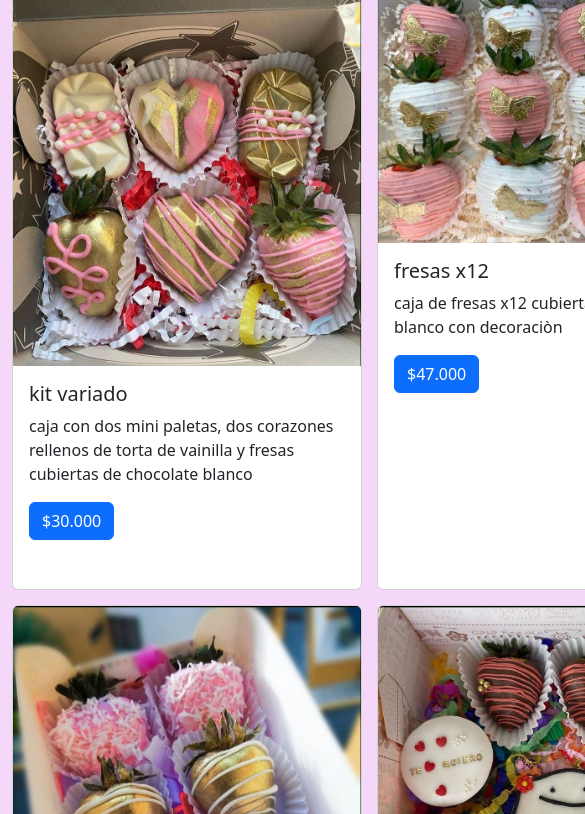
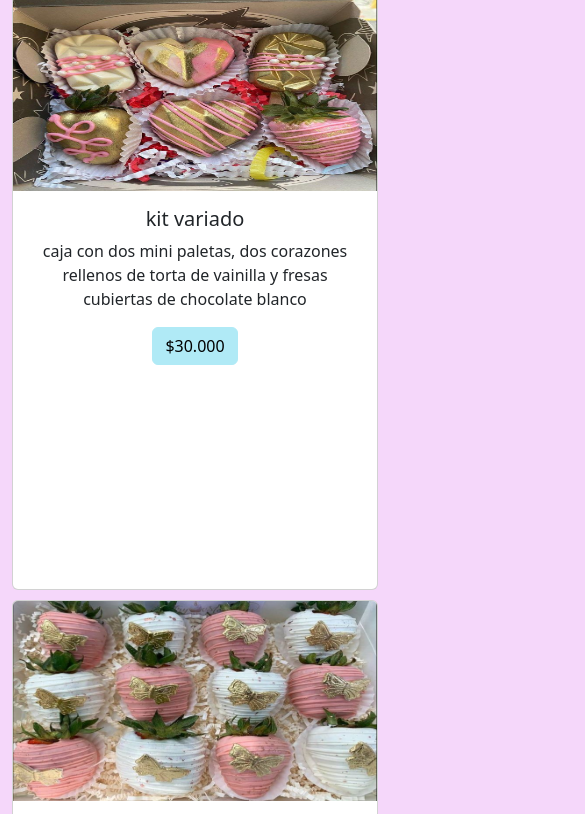
Before and after one commit to valentina7730/chocoboom, a plain HTML site: page pages/productos.html in a window 390 px wide. Shown: the part 257-1071 px from the top of the page, 585 px wide, since content can reach past the window. Drawn offline with nearby package versions, Linux system fonts and the light colour scheme.

Commit message:
ajuste responsive

```diff
--- a/css/estilo.css
+++ b/css/estilo.css
@@ -1,27 +1,32 @@
-*{
+* {
     margin: 0;
     padding: 0%;
 }
-img.logotipo{
+
+img.logotipo {
     width: 150px;
     height: 150px;
     border-radius: 50%;
 }
 
 
-body{
+body {
     background-color: #f5d7fa;
 }
-h1.titulo{
+
+h1.titulo {
     color: #6c4274;
     text-align: center;
     text-transform: uppercase;
 }
-main,footer {
+
+main,
+footer {
     max-width: 1250px;
     margin: auto;
 }
-header{
+
+header {
     padding: 5px 10px;
     display: flex;
     flex-direction: row;
@@ -29,42 +34,49 @@ header{
     max-width: 1250px;
     margin: auto;
 }
-header > div {
+
+header>div {
     flex-grow: 1;
 }
 
-button{
+button {
     background-color: #f1c8f8;
 }
 
+.navbar-toggler {
+    z-index: 2;
+}
 
-section.banner{
+section.banner {
     display: flex;
     flex-direction: column;
     justify-content: center;
 }
-nav{
+
+nav {
     display: flex;
     flex-direction: row;
     flex-grow: 10;
     margin-top: 20px;
 }
 
-.subnav ul{
+.subnav ul {
     display: none;
 }
-.subnav:hover ul{
+
+.subnav:hover ul {
     display: block;
     list-style: none;
 }
 
-nav >ul{
+nav>ul {
     display: flex;
     flex-direction: row;
     width: 100%;
     list-style: none;
     justify-content: space-evenly;
 }
+
 div h2 {
     margin: 0;
     padding: 0%;
@@ -75,14 +87,44 @@ div h2 {
 }
 
 
-.container{
+.container {
     height: 400px;
     width: 1250px;
     display: grid;
-    grid-template-columns: 350px 350px 350px;
-    grid-template-rows:  600px 600px;
+    grid-template-columns: repeat(3, 1fr);
+    grid-template-rows: minmax(600px, auto);
     grid-row-gap: 15px;
     grid-column-gap: 15px;
+}
 
+.card-body a {
+    color: black;
+    background-color: #B0EAF6;
+    border-color: #B0EAF6;
+}
+
+@media (max-width: 768px) {
+    .container {
+        display: grid;
+        width: 100%;
+        max-width: 100%;
+        grid-template-columns: repeat(2, 1fr);
+        grid-template-rows: minmax(600px, auto);
+        grid-row-gap: 10px;
+        grid-column-gap: 10px;
+        text-align: center;
+    }
+
+    .container .card img {
+        max-height: 200px;
+        max-width: 500px;
+        margin: auto;
+    }
+}
+
+@media (max-width: 576px) {
+    .container {
+        grid-template-columns: repeat(1, 1fr);
+    }
 
 }
--- a/pages/productos.html
+++ b/pages/productos.html
@@ -1,5 +1,6 @@
 <!DOCTYPE html>
 <html lang="en">
+
 <head>
     <meta charset="UTF-8">
     <meta http-equiv="X-UA-Compatible" content="IE=edge">
@@ -8,15 +9,18 @@
     <link rel="stylesheet" href="https://cdn.jsdelivr.net/npm/bootstrap@5.2.3/dist/css/bootstrap.min.css">
     <link rel="stylesheet" href="../css/estilo.css">
 </head>
+
 <body>
     <!--encabezado-->
     <header>
         <nav class="navbar navbar-expand-lg bg">
             <div class="container-fluid">
                 <a class="navbar-brand" href="#">
-                    <img class="logotipo" src="/img/logo.jpeg" alt="logo">
+                    <img class="logotipo" src="../img/logo.jpeg" alt="logo">
                 </a>
-                <button class="navbar-toggler" type="button" data-bs-toggle="collapse" data-bs-target="#navbarSupportedContent" aria-controls="navbarSupportedContent" aria-expanded="false" aria-label="Toggle navigation">
+                <button class="navbar-toggler" type="button" data-bs-toggle="collapse"
+                    data-bs-target="#navbarSupportedContent" aria-controls="navbarSupportedContent"
+                    aria-expanded="false" aria-label="Toggle navigation">
                     <span class="navbar-toggler-icon"></span>
                 </button>
                 <div class="collapse navbar-collapse" id="navbarSupportedContent">
@@ -25,13 +29,13 @@
                             <a class="nav-link active" aria-current="page" href="../index.html">Inicio</a>
                         </li>
                         <li class="nav-item">
-                            <a class="nav-link" href="/pages/ofertas.html">ofertas</a>
+                            <a class="nav-link" href="./ofertas.html">ofertas</a>
                         </li>
                         <li class="nav-item">
-                            <a class="nav-link" href="/pages/productos.html">productos</a>
+                            <a class="nav-link" href="./productos.html">productos</a>
                         </li>
                         <li class="nav-item">
-                        <a class="nav-link" href="/pages/carrito.html">carrito</a>
+                            <a class="nav-link" href="./carrito.html">carrito</a>
                         </li>
                     </ul>
 
@@ -65,7 +69,8 @@
                 <img src="../img/combo 3.jpeg" class="card-img-top" alt="combo3">
                 <div class="card-body">
                     <h5 class="card-title">happy birthday</h5>
-                <p class="card-text">caja de fresas x6 cubiertas con chocolate negro y decoracion de cumpleaños con chocolate blanco</p>
+                    <p class="card-text">caja de fresas x6 cubiertas con chocolate negro y decoracion de cumpleaños con
+                        chocolate blanco</p>
                     <a href="/pages/carrito.html" class="btn btn-primary">$47.000</a>
                 </div>
             </div>
@@ -102,4 +107,5 @@
     </footer>
     <script src="https://cdn.jsdelivr.net/npm/bootstrap@5.2.3/dist/js/bootstrap.bundle.min.js"></script>
 </body>
+
 </html>
```
Also changed, not shown: index.html (+17 -8 lines), pages/carrito.html (+13 -6 lines), pages/ofertas.html (+27 -13 lines). Lines whose indentation alone changed are shown as unchanged.
